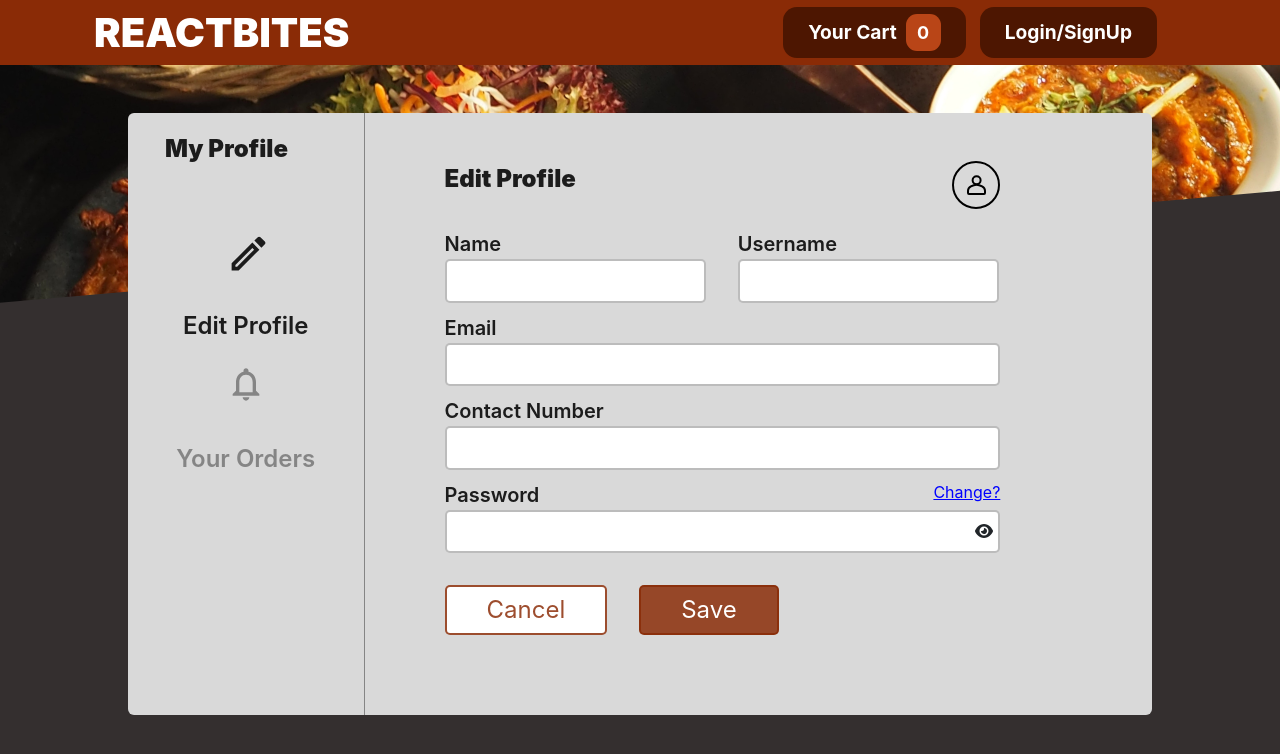
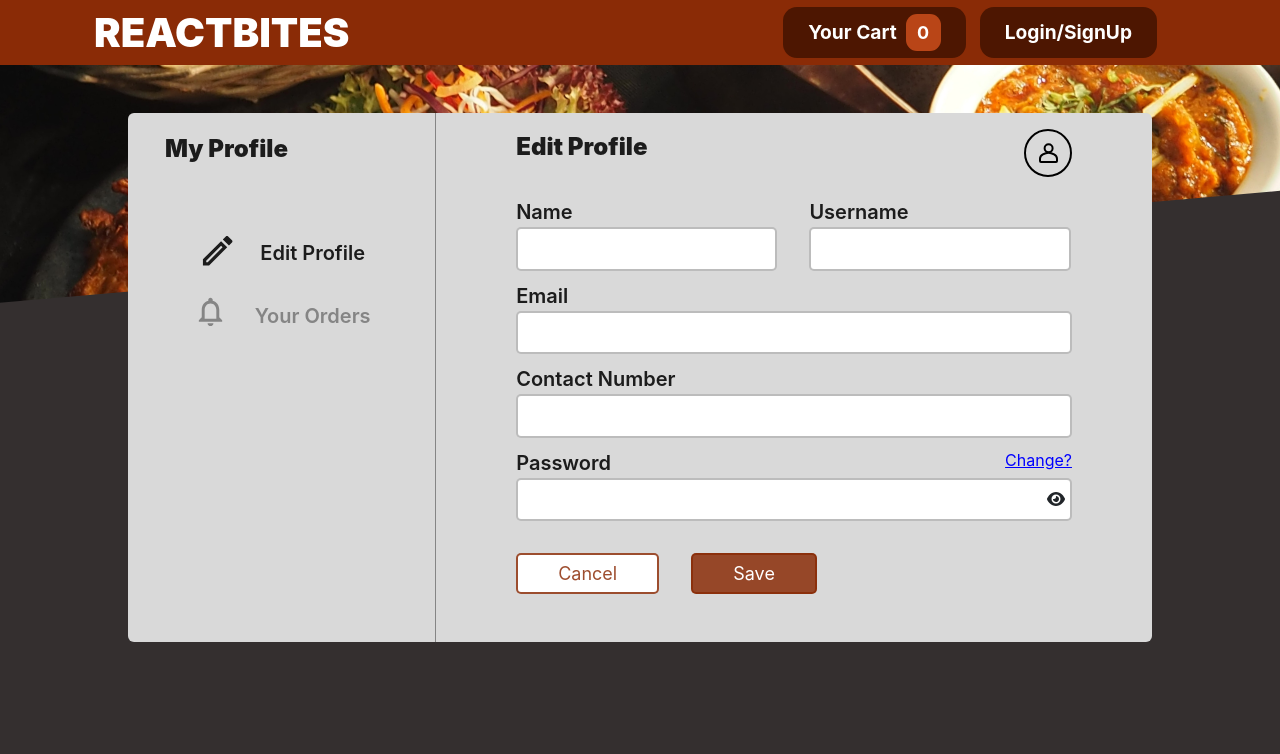
Before and after one commit to jasmeetsingh-1/reactbites, a React (Create React App) app: page /my_profile in a window 1280 px wide. Shown: the top 754 px of the page. Built offline with nearby package versions, Linux system fonts and the light colour scheme.

Commit message:
minor css fix

```diff
--- a/src/components/cssFIles/profile/profile.css
+++ b/src/components/cssFIles/profile/profile.css
@@ -16,7 +16,7 @@
   width: 70%;
   height: max-content;
   border-left: 1px solid #858585;
-  padding: 3rem 5rem;
+  padding: 1rem 5rem;
 }
 
 .profile-change-div-heading {
@@ -96,7 +96,7 @@
   background: #fff;
   color: rgb(138 43 6 / 84%);
   /* font-family: Roboto; */
-  font-size: 24px;
+  font-size: 18px;
   padding: 5px 40px;
 }
 
--- a/src/components/cssFIles/profile/sidebar.css
+++ b/src/components/cssFIles/profile/sidebar.css
@@ -2,8 +2,8 @@
   width: max-content;
   /* border-right: 1px solid #858585; */
   padding: 1rem 2rem;
-  max-width: 23%;
-  min-width: 23%;
+  max-width: 30%;
+  min-width: 30%;
 }
 
 .profile-css-menu-active {
@@ -13,7 +13,7 @@
 .profile-css-menu-items {
   cursor: pointer;
   color: #858585;
-  font-size: 24px;
+  font-size: 20px;
   font-weight: 600;
   display: flex;
   gap: 1.7rem;
--- a/src/components/header/header.jsx
+++ b/src/components/header/header.jsx
@@ -36,7 +36,14 @@ function Header(props) {
       <div className="full-width-div">
         <div className="main-outer-div-header">
           <div className="heading-div-header">
-            <h2>REACTBITES</h2>
+            <h2
+              onClick={() => {
+                navigate("/");
+              }}
+              style={{ cursor: "pointer" }}
+            >
+              REACTBITES
+            </h2>
           </div>
           <div className="header-button-holder">
             <button className="header-buttons-navbar" onClick={props.openCart}>
--- a/src/components/profile/sidebar.jsx
+++ b/src/components/profile/sidebar.jsx
@@ -26,8 +26,8 @@ function Sidebar({ activeMenu, setActiveMenu }) {
           <span>
             <svg
               xmlns="http://www.w3.org/2000/svg"
-              width="40"
-              height="40"
+              width="35"
+              height="35"
               viewBox="0 0 40 40"
               fill="none"
             >
@@ -57,8 +57,8 @@ function Sidebar({ activeMenu, setActiveMenu }) {
           <span>
             <svg
               xmlns="http://www.w3.org/2000/svg"
-              width="40"
-              height="40"
+              width="35"
+              height="35"
               viewBox="0 0 40 40"
               fill="none"
             >
--- a/src/components/redux-store/store.jsx
+++ b/src/components/redux-store/store.jsx
@@ -71,7 +71,7 @@ const SignUpSlice = createSlice({
         const updatedItems = [...state.signupdata];
         updatedItems[indexOFItem] = newSignUpData;
         state.signupdata = [...updatedItems];
-        // look code from item already in cart and then manage stuff here bro
+        //here we need to update the data in login
       }
     },
   },
```
